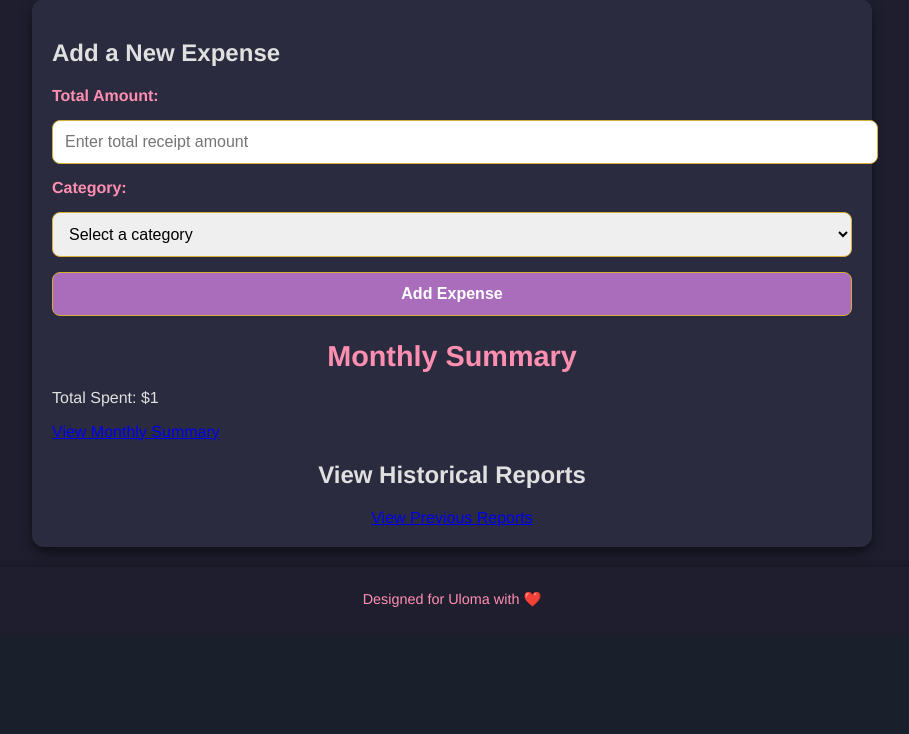
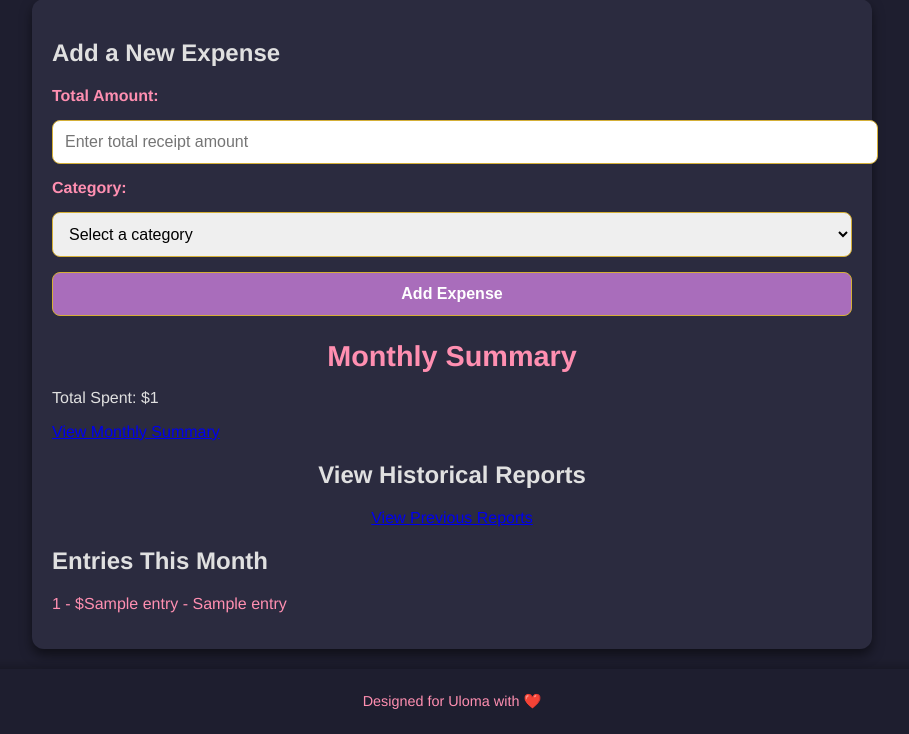
Before and after one commit to Tolu-McGill/App-for-Rose, a Flask app: template templates/index.html in a window 1280 px wide. Shown: the part 166-900 px from the top of the page, without its empty margins (188-1097 px from the left). Before the commit the page ends 773 px from the top, so only its background shows below. Run offline with Flask 3, Linux system fonts and the light colour scheme; the template is opened without the code that fills it: most values are stand-ins (such as "Sample title", 1, 10 or a date in 2020); some libraries are stand-ins or nearby versions.

Commit message:
Update index.html
add monthly tracker

```diff
--- a/templates/index.html
+++ b/templates/index.html
@@ -57,6 +57,15 @@
             <h2>View Historical Reports</h2>
             <a href="{{ url_for('history') }}" class="button">View Previous Reports</a>
         </section>
+
+        <section id="monthly-tracker">
+            <h2>Entries This Month</h2>
+            <ul>
+                {% for entry in current_entries %}
+                <li>{{ entry[0] }} - ${{ entry[1] }} - {{ entry[2] }}</li>
+                {% endfor %}
+            </ul>
+        </section>
     </main>
     <footer>
         <p>Designed for Uloma with ❤️</p>
```
